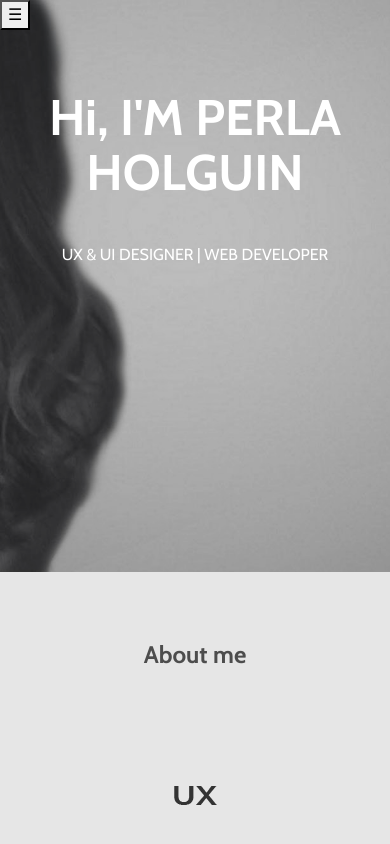
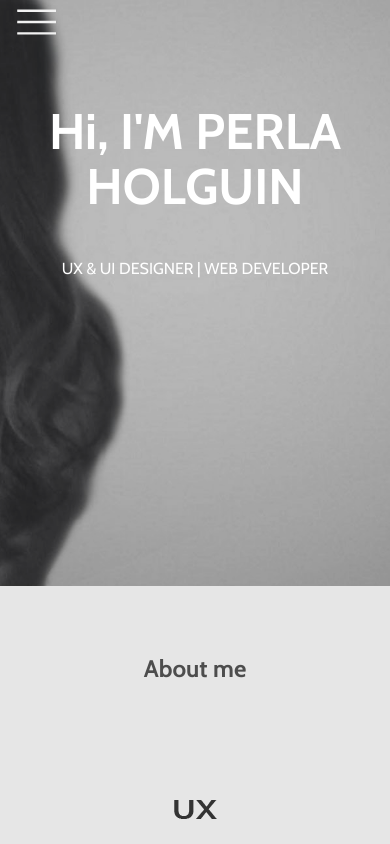
Before and after one commit to peasheeme/PerlaHolguin, a plain HTML site: page index.html in a window 390 px wide. Shown: the top 844 px of the page. Drawn offline with nearby package versions, Linux system fonts and the light colour scheme.

Commit message:
nav icon

```diff
--- a/index.html
+++ b/index.html
@@ -23,9 +23,12 @@
     <section id="intro">
       <div class="container">
         <div class="navbar-header row">
-          <button type="button" class="navbar-toggle pull-xs-right hidden-sm-up"  data-toggle="collapse" data-target="#collapseExample">
+          <a class="btn   navbar-toggle pull-xs-right hidden-sm-up" data-toggle="collapse" href="#collapseExample" role="button" aria-expanded="false" aria-controls="collapseExample">
+              <img src="assets/images/icons/menu.png" alt="">
+          </a>
+          <!--<button type="button" class="navbar-toggle pull-xs-right hidden-sm-up"  data-toggle="collapse" data-target="#collapseExample">
             &#9776;
-          </button>
+          </button>-->
         </div>
         <div class="row">
             <nav class=" navbar-custom " role="navigation">
```
Also changed, not shown: assets/images/icons/Recurso 29.svg (added), assets/images/icons/Recurso 29hdpi.png (added), assets/images/icons/Recurso 29ldpi.png (added), assets/images/icons/Recurso 29xhdpi.png (added), assets/images/icons/Recurso 29xxhdpi.png (added), assets/images/icons/Recurso 29xxxhdpi.png (added), assets/images/icons/Recurso 30.svg (added), assets/images/icons/Recurso 30hdpi.png (added), assets/images/icons/Recurso 30ldpi.png (added), assets/images/icons/Recurso 30xhdpi.png (added), assets/images/icons/Recurso 30xxhdpi.png (added), assets/images/icons/Recurso 30xxxhdpi.png (added), assets/images/icons/menu.png (added), assets/images/icons/menu2.png (added).
